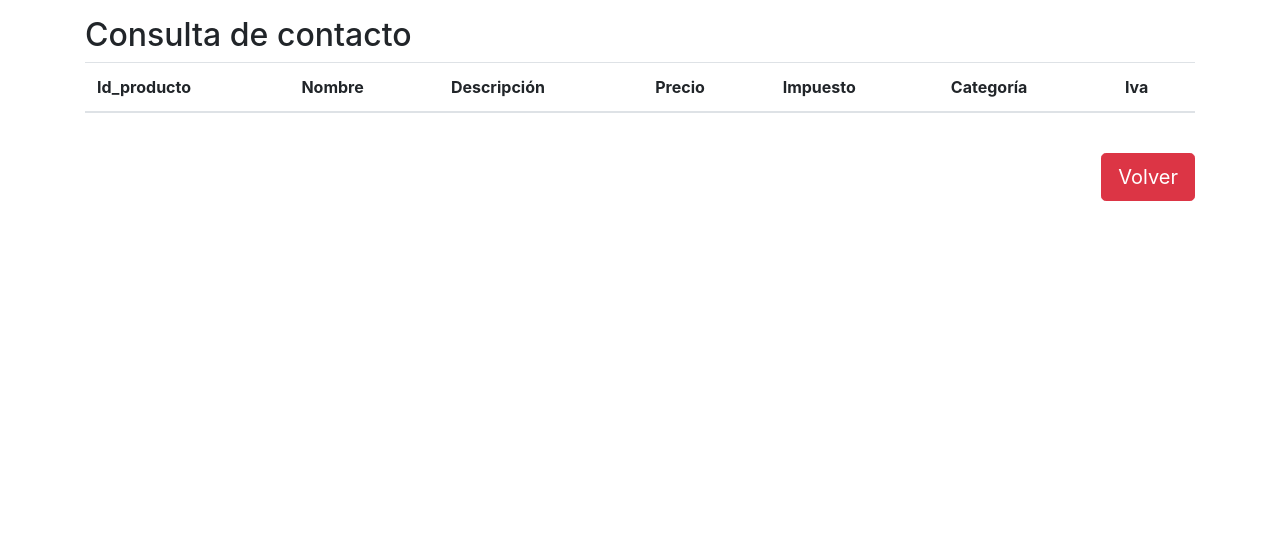
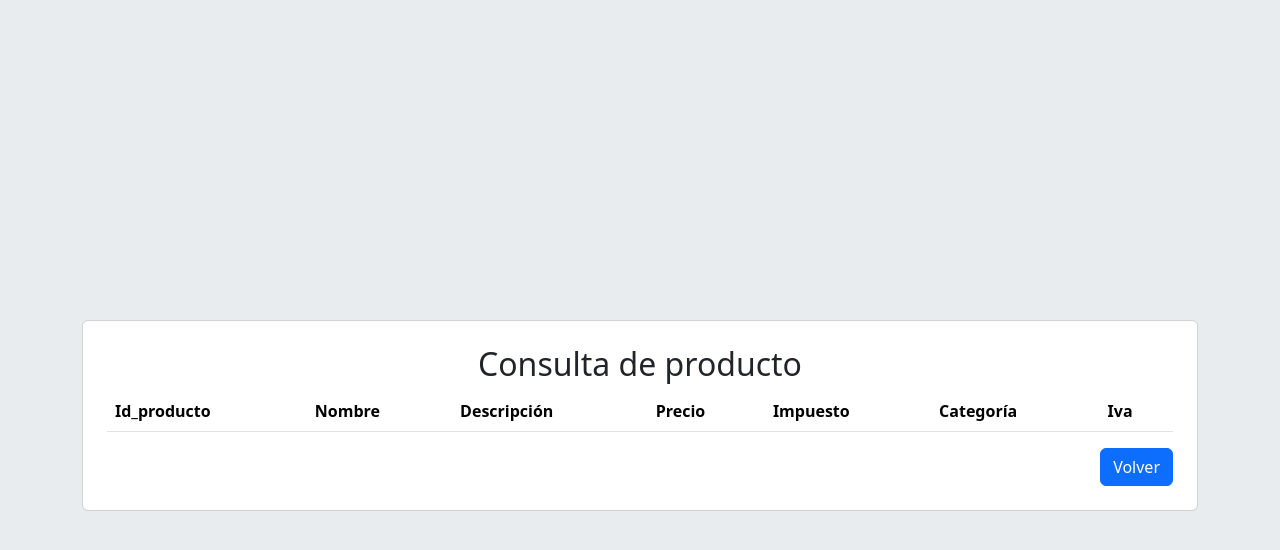
Before and after one commit to Arborley/app_web_certificado, a PHP site: page /hilariocurso/Productos/vista/pantalla_consultar.php in a window 1280 px wide. Shown: the top 550 px of the page. Run offline with PHP 8.4, Linux system fonts and the light colour scheme; the template is opened without the code that fills it, so the values that code supplies are empty.

Commit message:
cambio vistas

```diff
--- a/Productos/vista/pantalla_consultar.php
+++ b/Productos/vista/pantalla_consultar.php
@@ -4,14 +4,14 @@
 <head>
     <meta charset="UTF-8">
     <meta name="viewport" content="width=device-width, initial-scale=1.0">
-    <title>Consulta de contacto</title>
+    <title>Consulta de producto</title>
     <!-- Bootstrap CSS -->
-<link href="https://stackpath.bootstrapcdn.com/bootstrap/4.5.2/css/bootstrap.min.css" rel="stylesheet">
-<link rel="stylesheet" href="../css/css1.css">
+    <link href="https://cdn.jsdelivr.net/npm/bootstrap@5.3.3/dist/css/bootstrap.min.css" rel="stylesheet" integrity="sha384-QWTKZyjpPEjISv5WaRU9OFeRpok6YctnYmDr5pNlyT2bRjXh0JMhjY6hW+ALEwIH" crossorigin="anonymous">
 </head>
-<body>
-    <div class="container mt-3">
-        <h2>Consulta de contacto</h2>
+<body class="bg-body-secondary ">
+    <div class="container" style="margin-top: 25%;">
+        <div class="card p-4">
+            <h2 style="text-align: center;">Consulta de producto</h2>
             <table class="table table-striped">
                 <thead>
                     <tr>
@@ -38,12 +38,13 @@
                     <?php endforeach; ?>
                 </tbody>
             </table>
-        <br>
             <div class="row">
                     <div class="col-md-12" style="text-align: right;">
-                    <a href="../vista/formulario_consultas.php" class="btn btn-danger btn-lg">Volver</a>
+                        <a href="../vista/formulario_consultas.php" class="btn btn-primary">Volver</a>
                     </div>
             </div>
         </div>
+    </div>
+    <script src="https://cdn.jsdelivr.net/npm/bootstrap@5.3.3/dist/js/bootstrap.bundle.min.js" integrity="sha384-YvpcrYf0tY3lHB60NNkmXc5s9fDVZLESaAA55NDzOxhy9GkcIdslK1eN7N6jIeHz" crossorigin="anonymous"></script>
 </body>
 </html>
--- a/index.php
+++ b/index.php
@@ -114,7 +114,7 @@
                 <img src="img/clientes_azul.png" alt="Clientes">
                 <div class="btn-text">Clientes</div>
             </a>
-            <a href="index_productos.php" class="btn-image">
+            <a href="http://localhost:8080/hilariocurso/Equipo1/app_web_certi/Productos/index_productos.php" class="btn-image">
                 <img src="img/productos_azul.png" alt="Productos">
                 <div class="btn-text">Productos</div>
             </a>
```
Also changed, not shown: Productos/index_productos.php (+6 -6 lines), Productos/vista/formulario_consultas.php (+12 -16 lines). Lines whose indentation alone changed are shown as unchanged.
